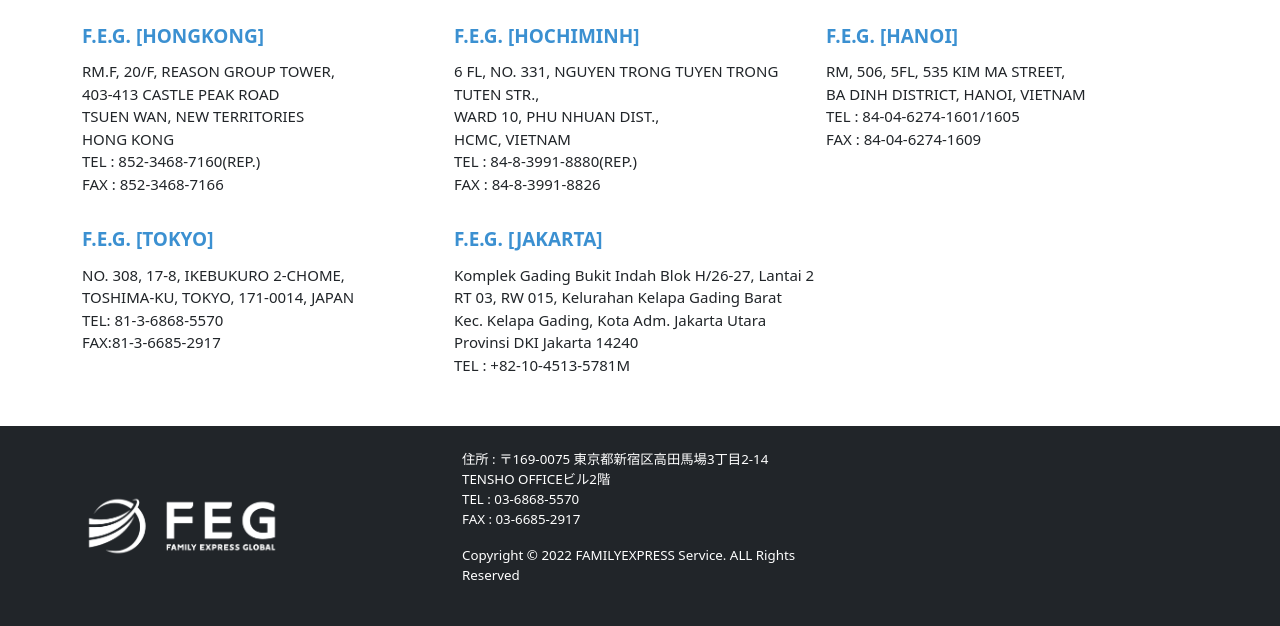
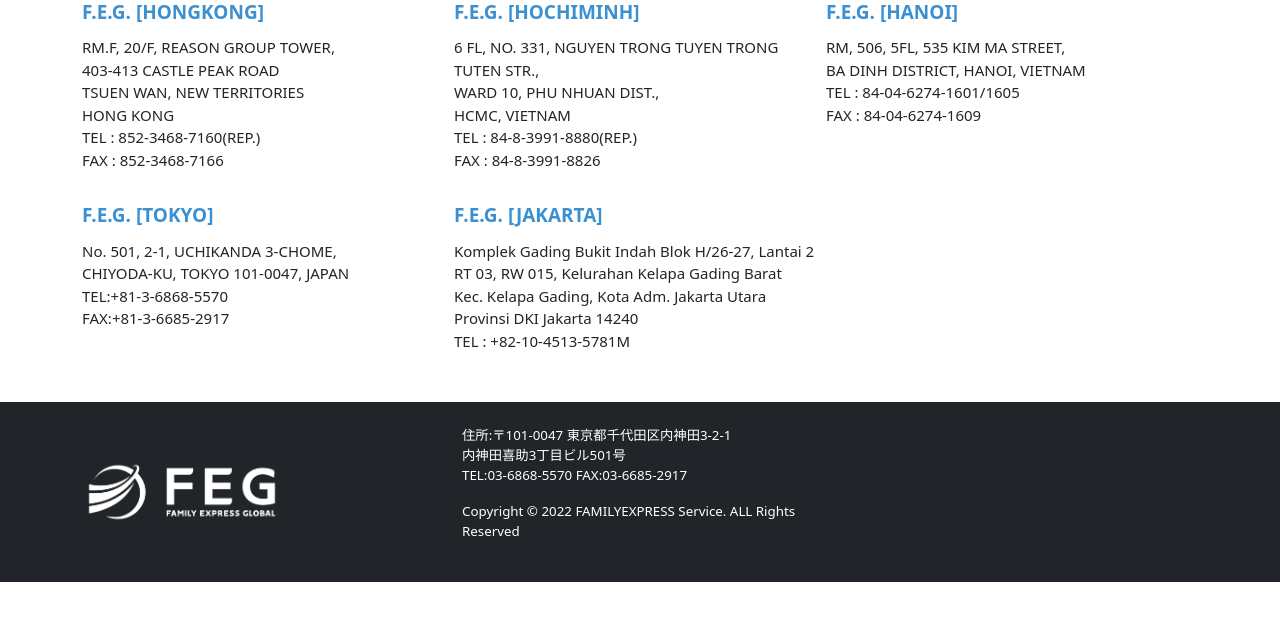
Before and after one commit to DE09/FEG_homepage, a Django app: a page that uses feghomepage/feghomeapp_jp/templates/base_jp/footer.html in a window 1280 px wide. Shown: the part 1968-2594 px from the top of the page. After the commit the page ends 2550 px from the top, so only its background shows below. Run offline with Django 4.2, Linux system fonts and the light colour scheme.

Commit message:
일본지사 주소정보변경_kr/jp/en_페이지

```diff
--- a/feghomepage/feghomeapp_jp/templates/base_jp/footer.html
+++ b/feghomepage/feghomeapp_jp/templates/base_jp/footer.html
@@ -7,9 +7,9 @@
 
       <div class="col-lg-4 text-lg-start" style="font-size: smaller">
         <p style="color: white">
-          住所 : 〒169-0075 東京都新宿区高田馬場3丁目2-14 TENSHO OFFICEビル2階<br />
-          TEL : 03-6868-5570<br />
-          FAX : 03-6685-2917
+          住所:〒101-0047 東京都千代田区内神田3-2-1<br />
+          内神田喜助3丁目ビル501号<br />
+          TEL:03-6868-5570 FAX:03-6685-2917 <br />
         </p>
         <p style="color: white">Copyright © 2022 FAMILYEXPRESS Service. ALL Rights Reserved</p>
       </div>
--- a/feghomepage/feghomeapp_jp/templates/intro_jp/access.html
+++ b/feghomepage/feghomeapp_jp/templates/intro_jp/access.html
@@ -40,18 +40,16 @@
             <div>
                 <h5 class="adr_title">国内</h5>
                 <p class="adr_text">Japan<br>
-                    住所: 〒105-0004 東京都港区新橋2丁目11-10 HULIC & NEW SHINBASHIビル 1003号（受付4階）</p>
-
+                    住所:〒101-0047 東京都千代田区内神田3-2-1 内神田喜助3丁目ビル501号 </p>
             </div>
             <div style="text-align: center;">
-                <iframe src="https://www.google.com/maps/embed?pb=!1m18!1m12!1m3!1d1573.6357179419947!2d139.70205465754768!3d35.71408130993475!2m3!1f0!2f0!3f0!3m2!1i1024!2i768!4f13.1!3m3!1m2!1s0x60188d382aa90fff%3A0x47bb1c3fef2684ed!2z5qCq5byP5Lya56S-IEZFRyBMT0dJU1RJQ1M!5e0!3m2!1sko!2skr!4v1677479877341!5m2!1sko!2skr" width="1200" height="350" style="border:0;" allowfullscreen="" loading="lazy" referrerpolicy="no-referrer-when-downgrade"></iframe>
+                <iframe src="https://www.google.com/maps/embed?pb=!1m18!1m12!1m3!1d10900.176593966878!2d139.76586338315013!3d35.68581878280033!2m3!1f0!2f0!3f0!3m2!1i1024!2i768!4f13.1!3m3!1m2!1s0x60188c00fb54f71f%3A0x4176cb11da9f8055!2z5Zac5Yqp5YaF56We55Sw77yT5LiB55uu44OT44Or!5e0!3m2!1sko!2skr!4v1688543342732!5m2!1sko!2skr" width="1200" height="350" style="border:0;" allowfullscreen="" loading="lazy" referrerpolicy="no-referrer-when-downgrade"></iframe>
             </div>
             <div class="space"></div>
             <div>
                 <h5 class="adr_title">本社</h5>
-                <p class="adr_text">ソウルシ ヨンドゥンポ・グ グッヘデロ70ギル19、809-811号<br>
-                    TEL : 82-10-32-889-4026<br>
-                    FAX : 82-10-32-889-4027
+                <p class="adr_text">RM.803~806, HANHWA BIZ METRO2, 551-24, YANGCHEON-RO<br>
+                    GANGSEO-GU, SEOUL, KOREA ZIP: 07532<br>
                 </p>
             </div>
             <div style="text-align: center;">
@@ -130,10 +128,10 @@
                 <div class="txt_inrow">
                     <div class="col-3 col-sm-4">
                         <span class="branch_t">F.E.G. [TOKYO]</span><br>
-                        NO. 308, 17-8, IKEBUKURO 2-CHOME,<br>
-                        TOSHIMA-KU, TOKYO, 171-0014, JAPAN<br>
-                        TEL: 81-3-6868-5570<br>
-                        FAX:81-3-6685-2917<br>
+                        No. 501, 2-1, UCHIKANDA 3-CHOME, <br>
+                        CHIYODA-KU, TOKYO 101-0047, JAPAN<br>
+                        TEL:+81-3-6868-5570<br>
+                        FAX:+81-3-6685-2917<br>
                     </div>
                     <div class="col-3 col-sm-4">
                         <span class="branch_t">F.E.G. [JAKARTA]</span><br>
```
Also changed, not shown: feghomepage/feghomeapp/templates/intro/access.html (+4 -4 lines), feghomepage/feghomeapp_eng/templates/intro/access_eng.html (+4 -4 lines).
